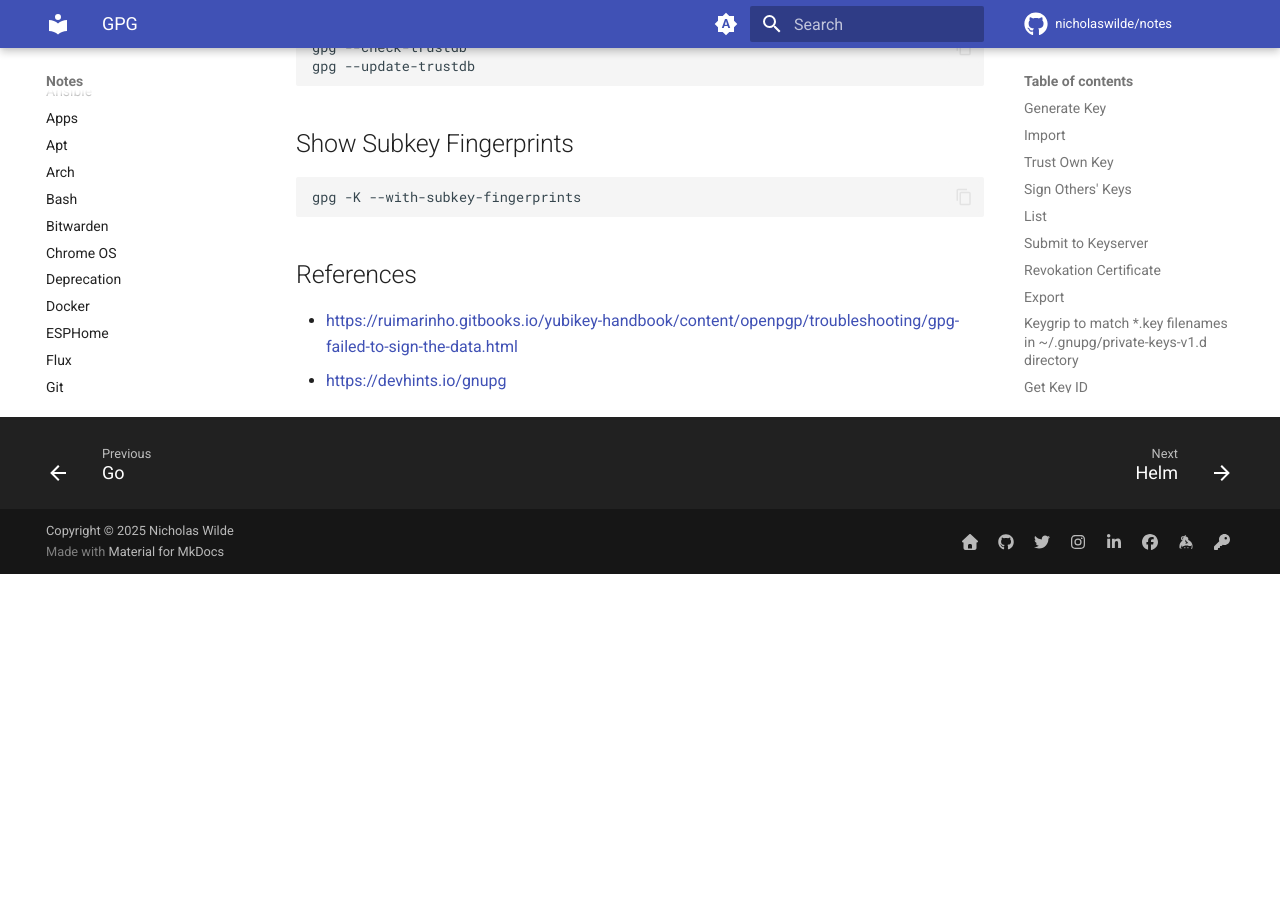
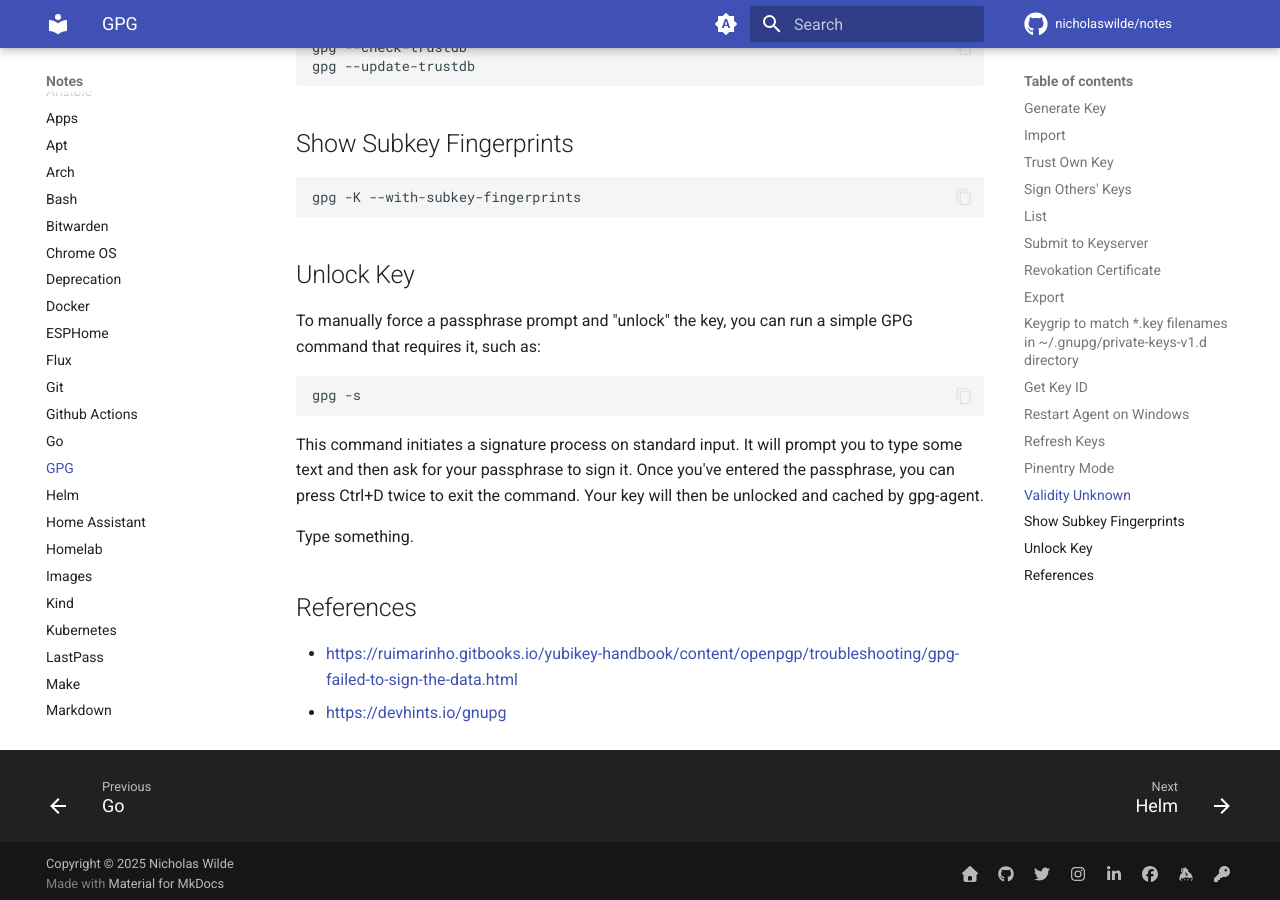
Before and after one commit to nicholaswilde/notes, an MkDocs documentation site: the page built from docs/gpg.md, in a window 1280 px wide and 900 px high, scrolled down 2571 px. Built offline with MkDocs 1.6.1 and Material for MkDocs 9.7.7, drawn with Linux system fonts in a browser that asks for light colours; emoji names are drawn with the system emoji font; comment, search, counter and statistics services are not loaded; before the commit the page ends 3145 px from its top, so only the background shows below that.

Commit message:
update
Signed-off-by: nιcнolaѕ wιlde <ncwilde43@gmail.com>

````diff
--- a/docs/gpg.md
+++ b/docs/gpg.md
@@ -127,6 +127,18 @@ gpg --update-trustdb
 gpg -K --with-subkey-fingerprints
 ```
 
+## Unlock Key
+
+To manually force a passphrase prompt and "unlock" the key, you can run a simple GPG command that requires it, such as:
+
+```shell
+gpg -s
+```
+
+This command initiates a signature process on standard input. It will prompt you to type some text and then ask for your passphrase to sign it. Once you've entered the passphrase, you can press Ctrl+D twice to exit the command. Your key will then be unlocked and cached by gpg-agent.
+
+Type something.
+
 ## References
 
 - <https://ruimarinho.gitbooks.io/yubikey-handbook/content/openpgp/troubleshooting/gpg-failed-to-sign-the-data.html>
````
